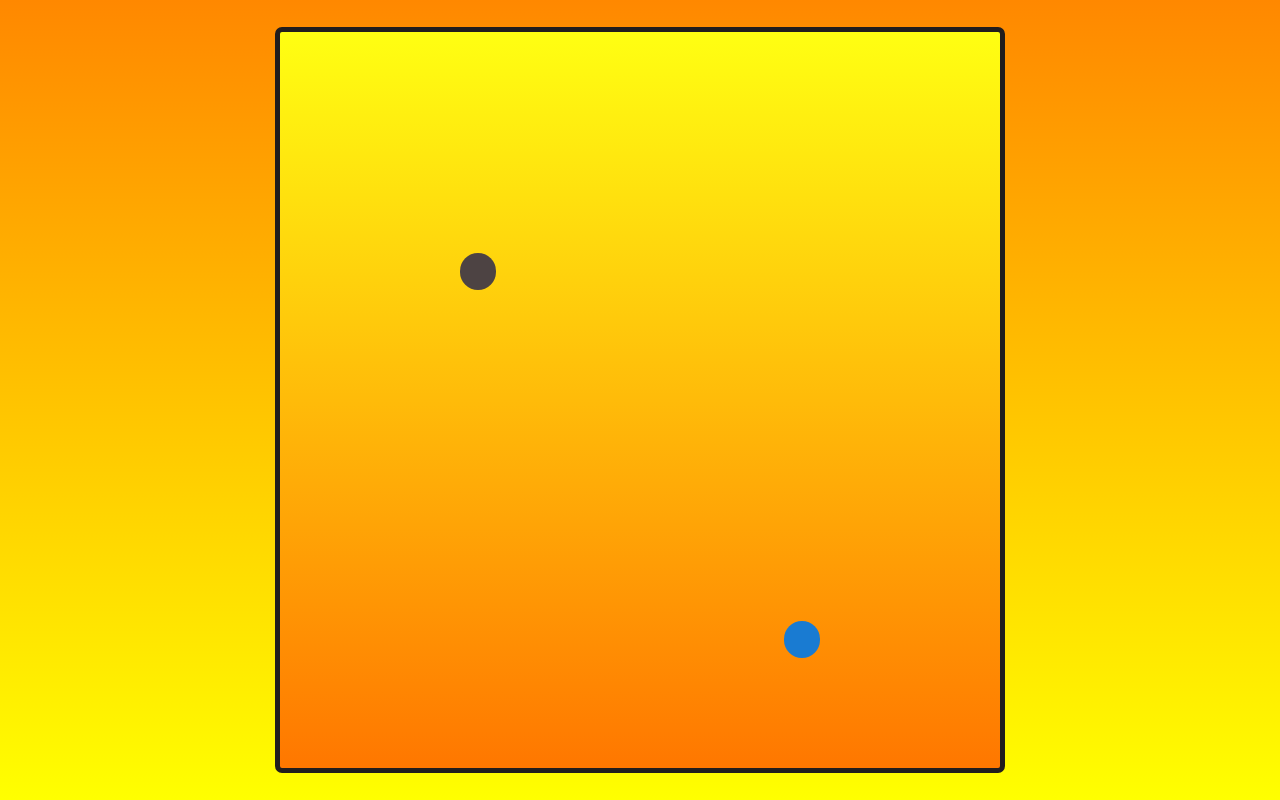
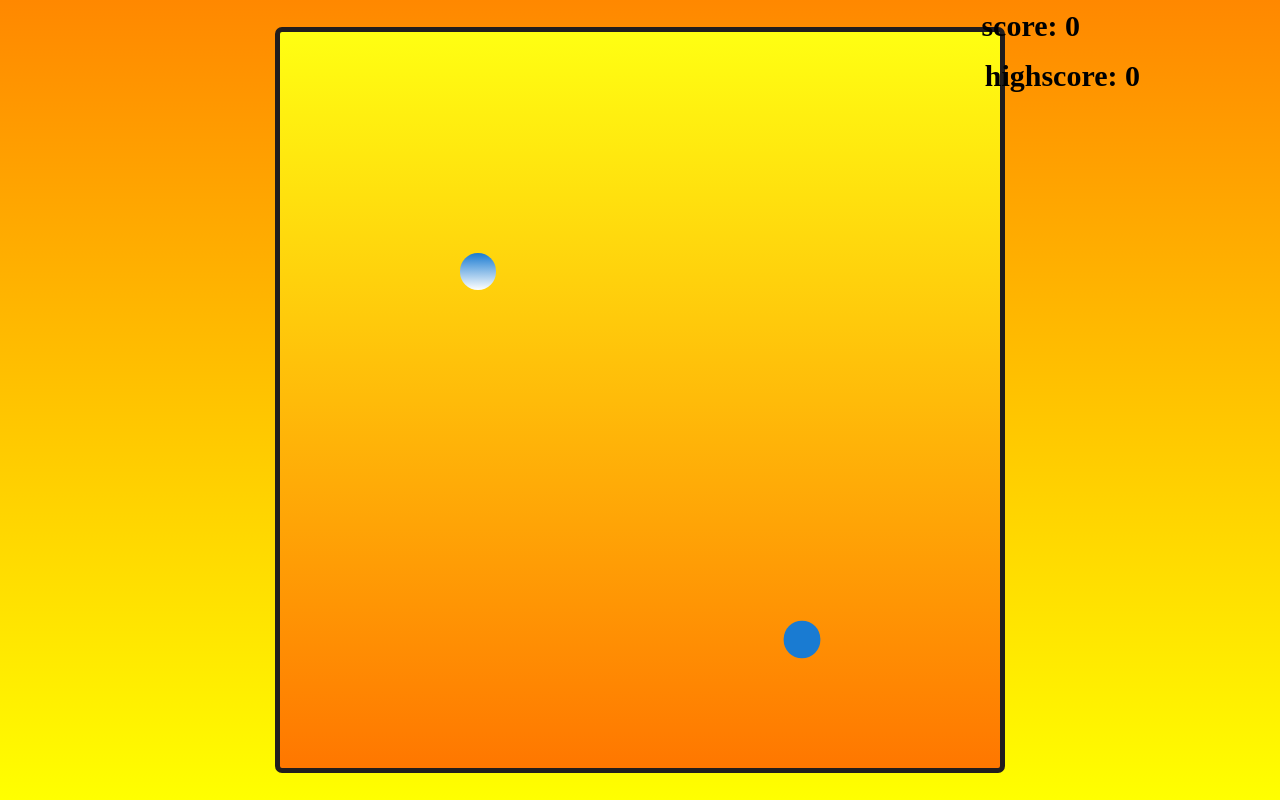
Before and after one commit to Ayeshashaik759/basic_snake_game.github.io, a plain HTML site: page index.html in a window 1280 px wide. Drawn offline with Linux system fonts and the light colour scheme.

Commit message:
basic snake is built successfully

```diff
--- a/css/style.css
+++ b/css/style.css
@@ -10,6 +10,20 @@
     display: flex;
     justify-content: center;
     align-items: center;
+}
+#scoreBox{
+    position: absolute;
+    top: 9px;
+    right: 200px;
+    font-size: 30px;
+    font-weight: bold;
+}
+#highscoreBox{
+    position: absolute;
+    top: 59px;
+    right: 140px;
+    font-size: 30px;
+    font-weight: bold;
 }
 #board{
     background:linear-gradient(rgb(255, 255, 18),rgb(255, 119, 0));
@@ -24,12 +38,14 @@
 .head{
     background-color: rgb(25, 123, 210);
     border-radius: 50px;
+    transform: scale(1.02);
 }
 .snake{
     background-color: white;
     border-radius: 50px;
 }
 .food{
-    background-color: rgb(77, 67, 67);
+    background: linear-gradient(rgb(25, 123, 210),white);
     border-radius: 50px;
+
 }
--- a/index.html
+++ b/index.html
@@ -10,6 +10,8 @@
 </head>
 <body>
     <div class="body">
+        <div id="scoreBox">score: 0</div>
+        <div id="highscoreBox">highscore: 0</div>
         <div id="board"></div>
     </div>
 </body>
--- a/js/index.js
+++ b/js/index.js
@@ -24,16 +24,16 @@ function main(ctime){
 }
 function isCollide(snake){
     // if you bump into your self
-    for(let index =1;index<snakeArr.length;i++){
+    for(let index =1;index<snakeArr.length;index++){
         if(snake[index].x===snake[0].x && snake[index].y===snake[0].y){
             return true;
         }
     }
     // if you crash with the wall
-    if(snake[0].x >=20 || snake[0].x <=0 && snake[0].y >=20 || snake[0].y <=0){
+    if(snake[0].x >=20 || snake[0].x <=0 || snake[0].y >=20 || snake[0].y <=0){
         return true;
     }
-
+   return false;
 }
 function gameEngine(){
     // part 1: Updating the snake array & food
@@ -49,6 +49,13 @@ function gameEngine(){
     // if you have eaten the food increment the score and regenerate the food
     if(snakeArr[0].y === food.y && snakeArr[0].x === food.x){
         // foodSound.play()
+        score +=1;
+        if(score>highscore){
+            highscoreval = score;
+            localStorage.setItem('highscore',JSON.stringify(highscoreval));
+            highscoreBox.innerHTML = 'highscore: '+highscoreval;
+        }
+        scoreBox.innerHTML = "score: "+score;
         snakeArr.unshift({x:snakeArr[0].x+inputDir.x, y:snakeArr[0].y+inputDir.y});
         let a = 2;
         let b =17;
@@ -85,6 +92,15 @@ function gameEngine(){
 
 
 // Main logic starts here
+let highscore = localStorage.getItem("highscore")
+if(highscore === null){
+    highscoreval =0;
+    localStorage.setItem('highscore',JSON.stringify(highscoreval));
+}
+else{
+    highscoreval = JSON.parse(highscore);
+    highscoreBox.innerHTML = 'highscore: '+highscoreval;
+}
 window.requestAnimationFrame(main);
 window.addEventListener('keydown',e=>{
     inputDir = {x:0,y:1} //start the game
```
